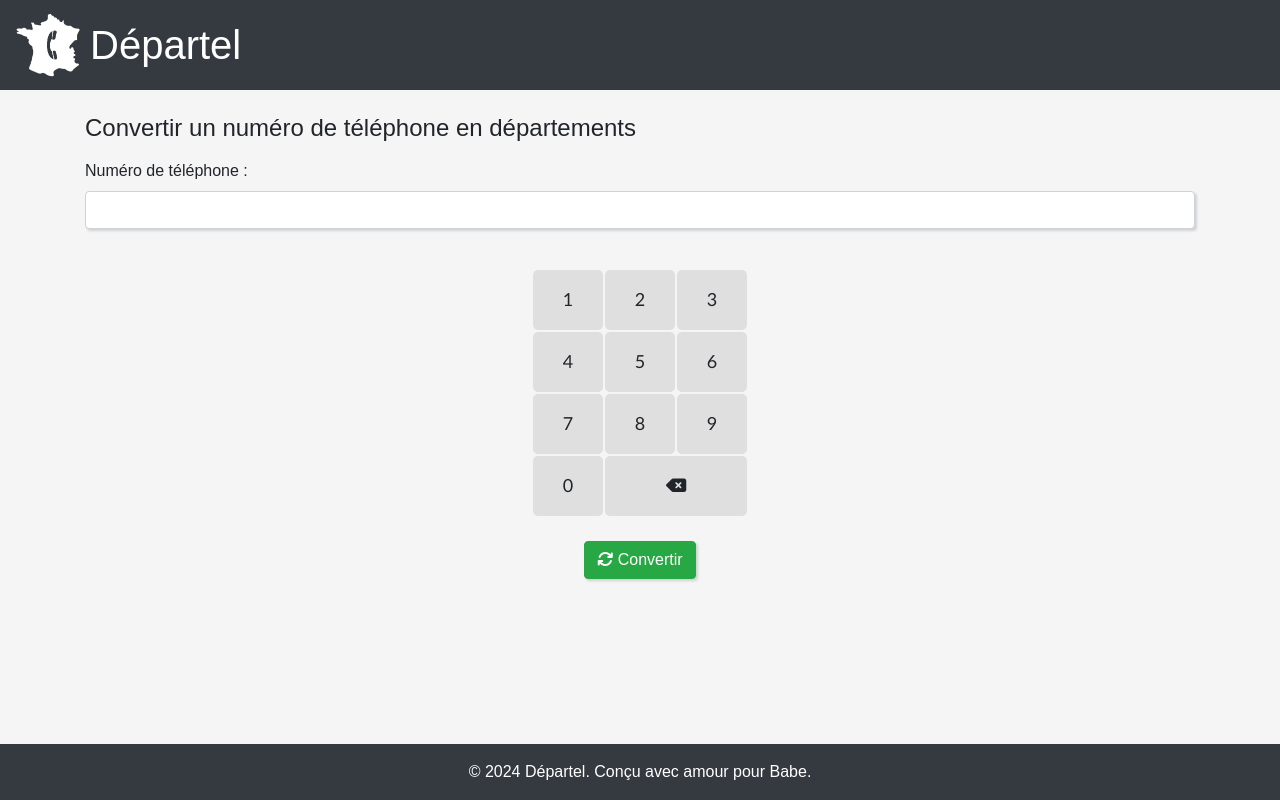
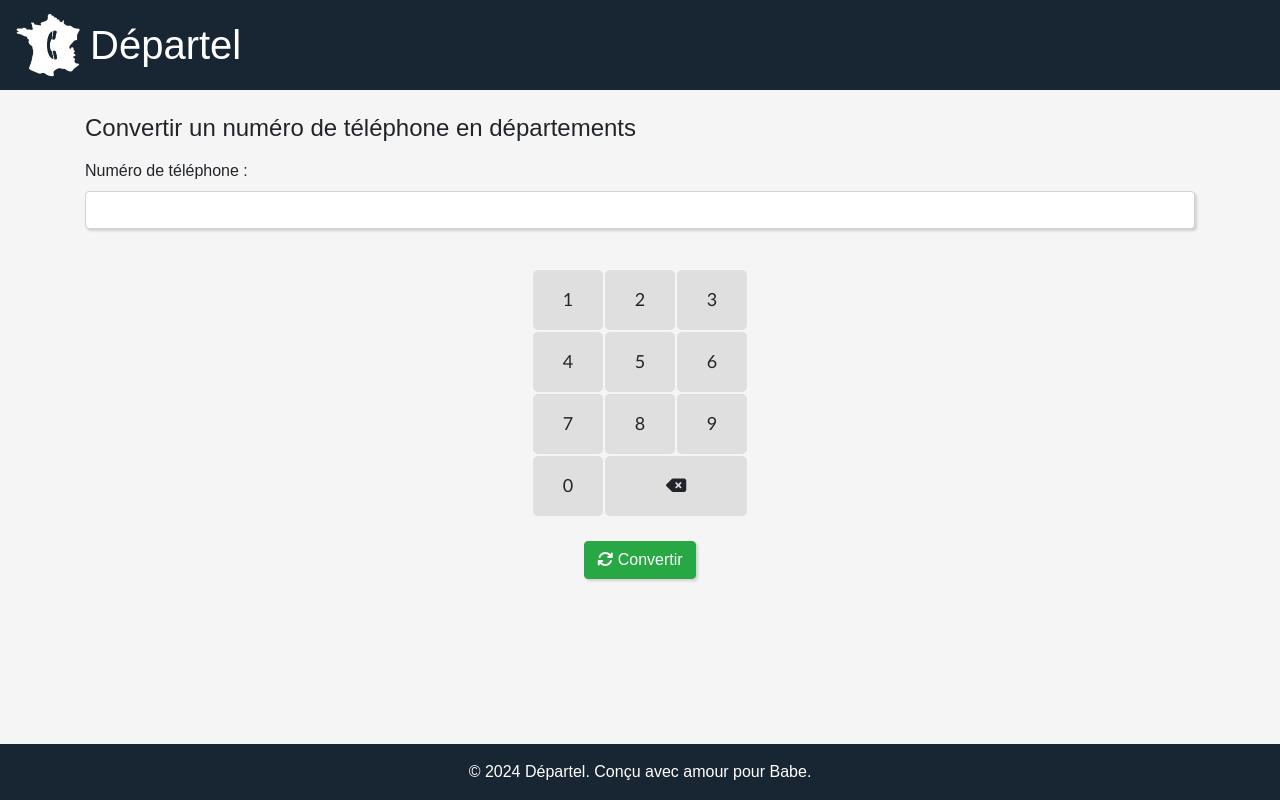
Before and after one commit to Cafe-Soluble/departel, a Flask app: page / in a window 1280 px wide. Run offline with Flask 3, Linux system fonts and the light colour scheme; some libraries are stand-ins or nearby versions; some web fonts are replaced.

Commit message:
changement couleur bg-dark

```diff
--- a/app/static/css/styles.css
+++ b/app/static/css/styles.css
@@ -92,3 +92,7 @@ h3{
   .navbar-brand img {
     margin-right: 10px; /* Ajoute un peu d'espace entre l'image et le texte */
   }
+
+  .bg-dark{
+    background-color: #182532 !important;
+  }
--- a/app/templates/index.html
+++ b/app/templates/index.html
@@ -7,14 +7,17 @@
     <title>Départel - Convertisseur de numéro de téléphone en départements français</title>
     <link rel="icon" type="image/ico" href="{{ url_for('static', filename='departel_64.ico')}}">
     <!-- Intégration de Bootstrap CDN -->
-    <link rel="stylesheet" href="https://stackpath.bootstrapcdn.com/bootstrap/4.5.2/css/bootstrap.min.css">
-    <link rel="stylesheet" href="{{ url_for('static', filename='css/styles.css') }}">
 
 
     <link rel="preconnect" href="https://fonts.googleapis.com">
     <link rel="preconnect" href="https://fonts.gstatic.com" crossorigin>
     <link href="https://fonts.googleapis.com/css2?family=Inria+Sans:ital,wght@0,300;0,400;0,700;1,300;1,400;1,700&display=swap" rel="stylesheet">
     <script src="https://kit.fontawesome.com/0c3e7b6922.js" crossorigin="anonymous"></script>
+
+    <link rel="stylesheet" href="https://stackpath.bootstrapcdn.com/bootstrap/4.5.2/css/bootstrap.min.css">
+    <link rel="stylesheet" href="{{ url_for('static', filename='css/styles.css') }}">
+
+
 </head>
 <body>
     <nav class="navbar navbar-dark bg-dark">
```
